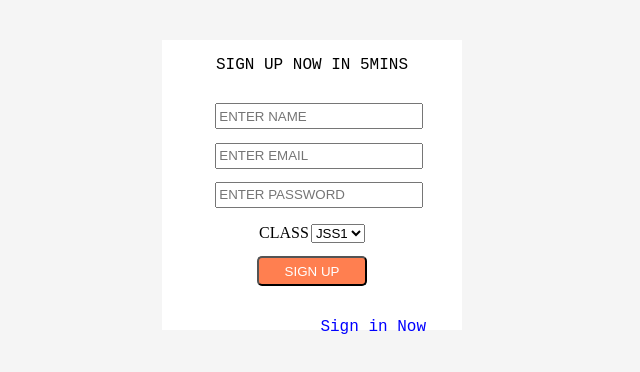
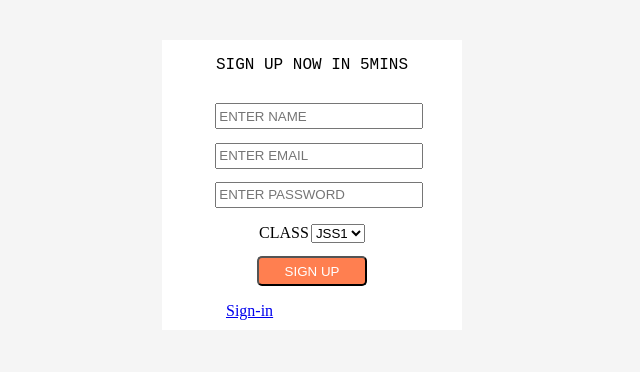
Before and after one commit to Paul37838/LOGIN, a plain HTML site: page index.html in a window 1280 px wide. Shown: the whole page, without its empty margins (328-968 px from the left). Drawn offline with Linux system fonts and the light colour scheme.

Commit message:
Update index.html

```diff
--- a/index.html
+++ b/index.html
@@ -35,7 +35,7 @@
       </div>
       <div class="n">
         <a href="https://paul37838.github.io/LOG-IN/">
-      <p class="ao">Sign in Now</p>
+         Sign-in
         </a>
       </div>
   </div>
```
